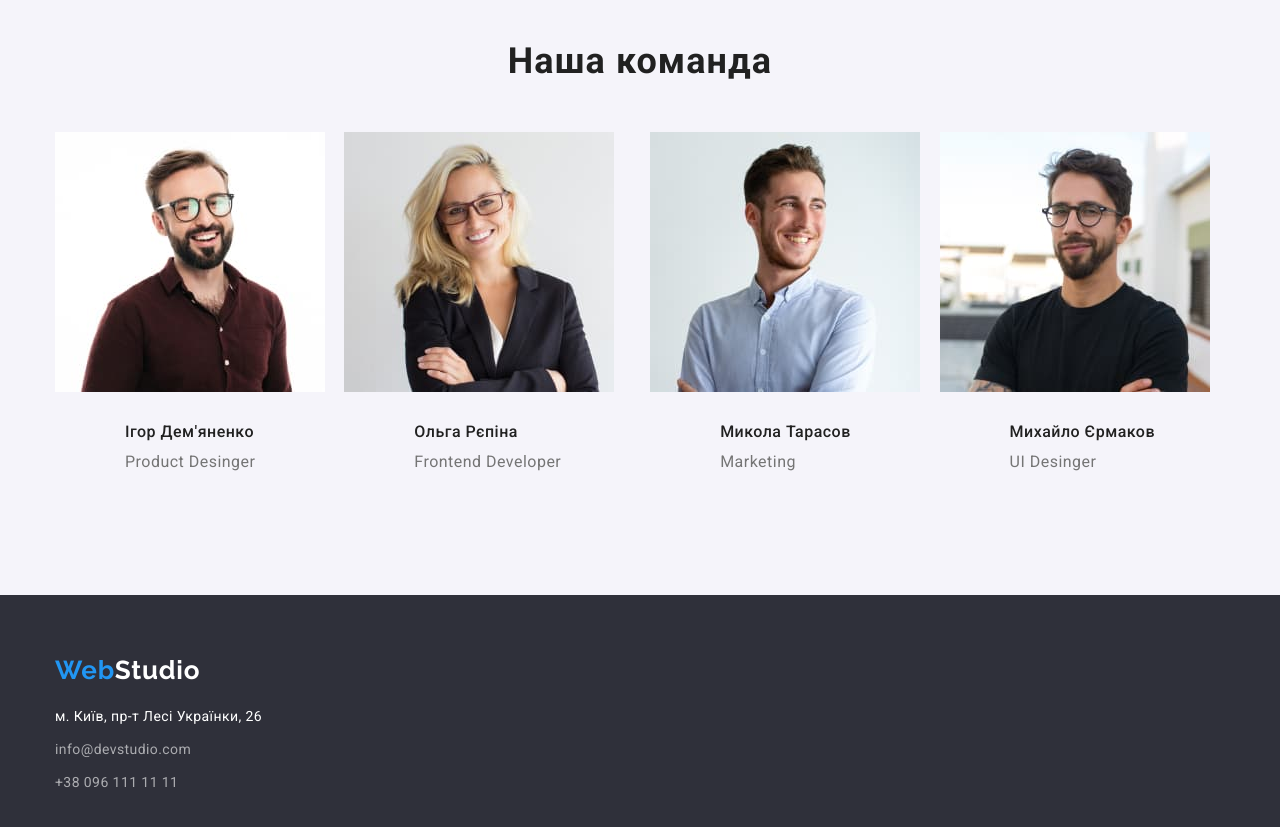
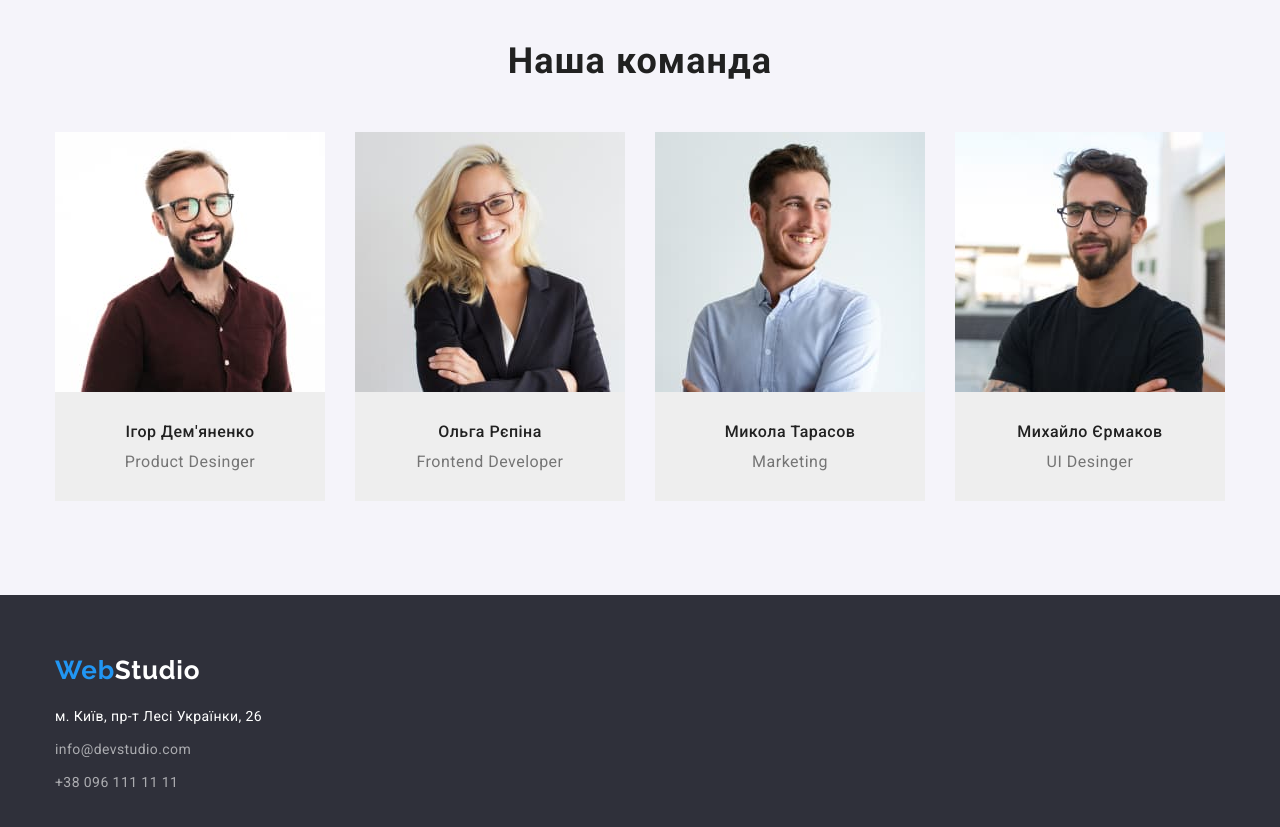
Before and after one commit to ZakharTsarapov/goit-markup-hw-03, a plain HTML site: page index.html in a window 1280 px wide. Shown: the part 1500-2327 px from the top of the page. Drawn offline with nearby package versions, Linux system fonts and the light colour scheme.

Commit message:
Update styles.css

```diff
--- a/css/styles.css
+++ b/css/styles.css
@@ -372,8 +372,13 @@ ul>.mail {
     color: var(--text-color);
 }
 
+.team-li {
+    background-color: var(--border-bottom);
+}
+
 .team {
-    padding: 30px 70px;
+    padding: 30px 0;
+    text-align: center;
 }
 
 /* footer styles */
@@ -493,10 +498,6 @@ ul>.mail {
     line-height: 1.87;
     letter-spacing: 0.03em;
     color: var(--text-color);
-    border-style: solid;
-    border-width: 0 0 1px 0;
-    border-color: var(--border-bottom);
-
 }
 
 .list.scase {
@@ -517,6 +518,9 @@ ul>.mail {
 
 .sc-pad {
     padding: 20px 24px;
+    border-style: solid;
+    border-width: 0 1px 1px 1px;
+    border-color: var(--border-bottom);
 
 }
 
```
